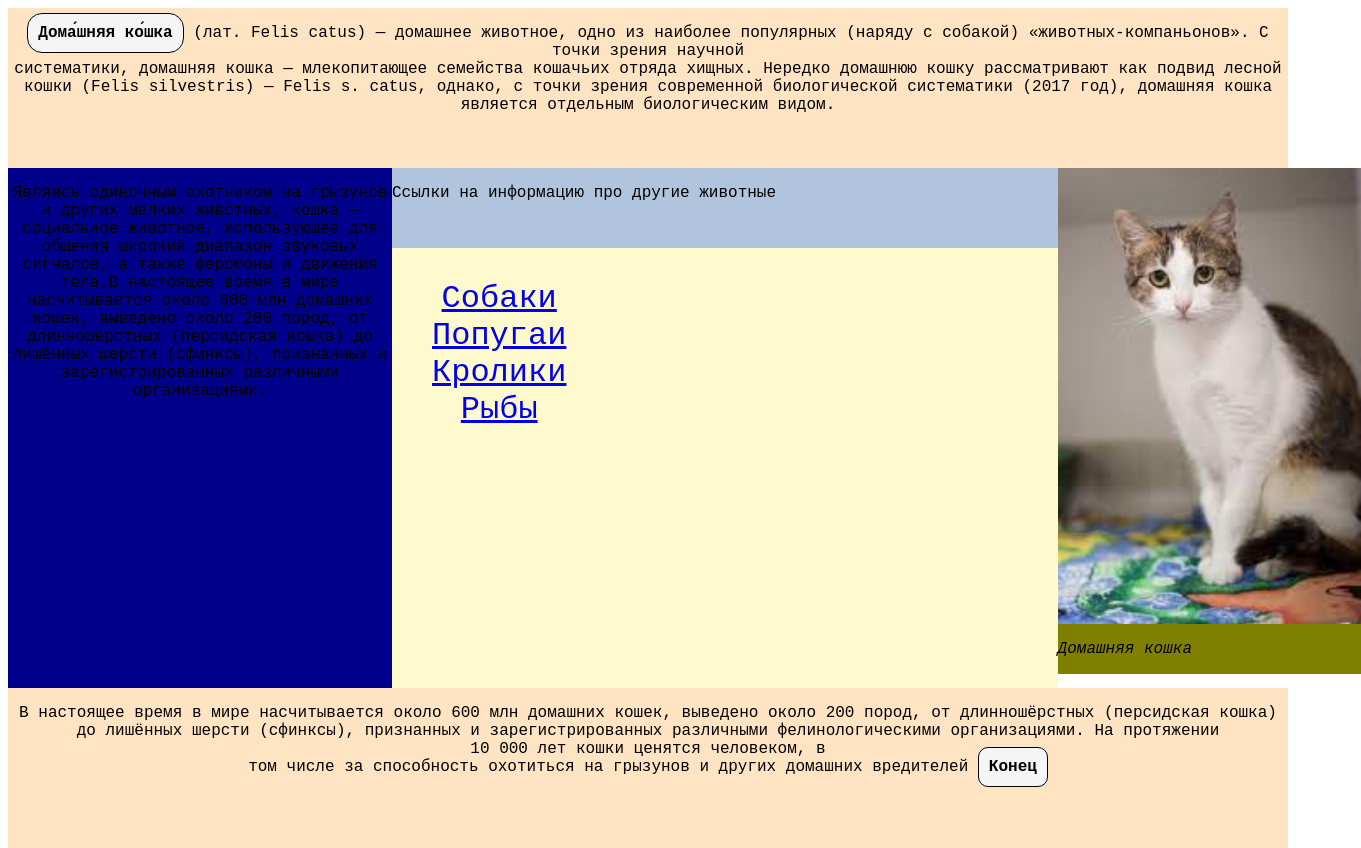
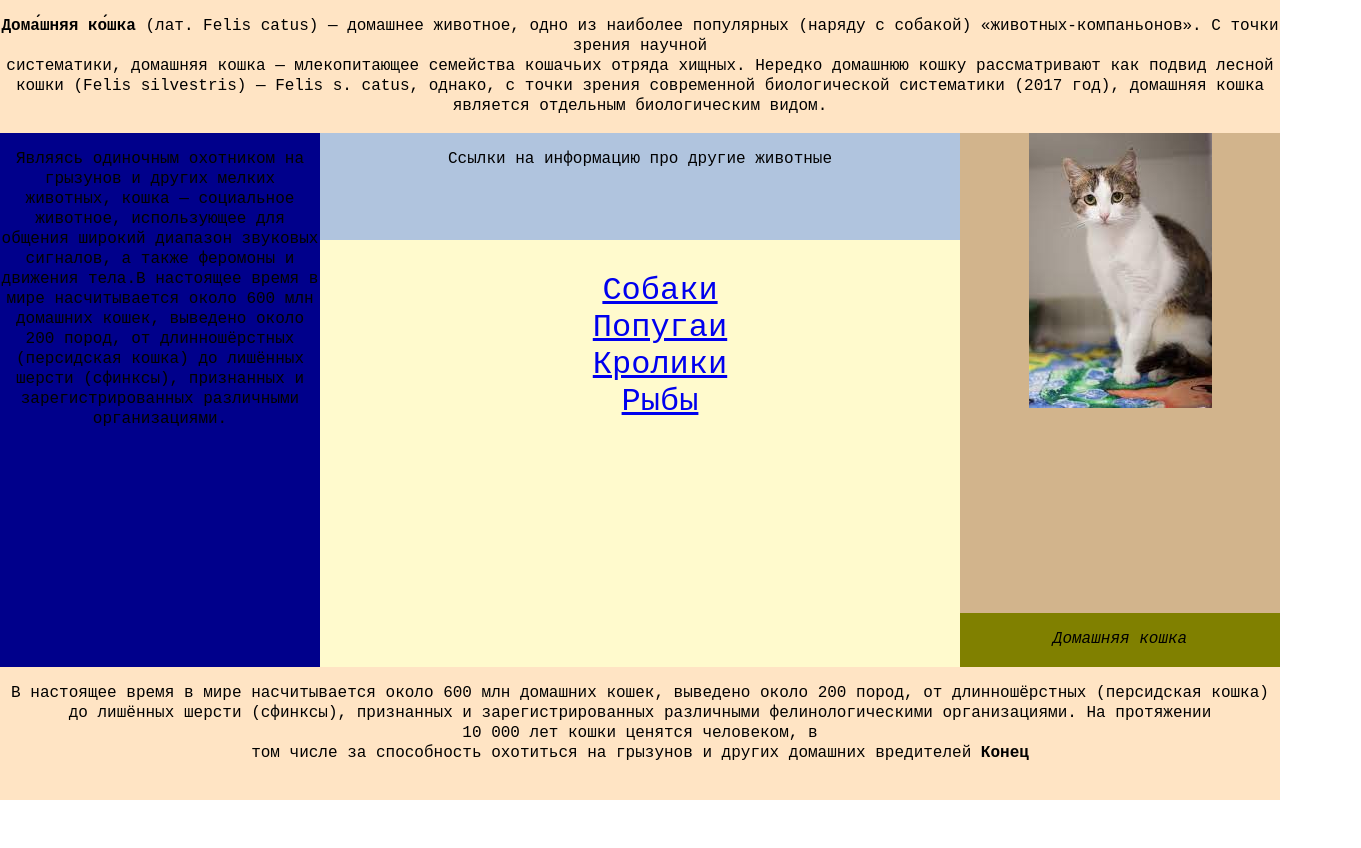
Before and after one commit to Tatianka-hk/web-lab1, a plain HTML site: page index.html in a window 1280 px wide. Shown: the whole page, 1361 px wide, since content can reach past the window. After the commit the page ends 800 px from the top, so only its background shows below. Drawn offline with Linux system fonts and the light colour scheme.

Commit message:
Update try3.css

```diff
--- a/try3.css
+++ b/try3.css
@@ -1,81 +1,68 @@
+body {
+  margin: 0;
+}
+
+p {
+    line-height: 20px;
+}
+
 .body {
-    width: 100vw;
   height: 100vh;
-    font-family: "Roboto Mono", monospace;
+  display: grid;
+
+  grid-template-rows: 0.5fr 2fr 0.5fr;
+  font-family: "Roboto Mono", monospace; /*шрифт*/
 
 }
-.X{
-    padding: 10px;
-  border: 1px solid black;
-  border-radius: 15px;
-  background-color: whitesmoke;
+.body2 {
+  grid-template-columns: 0.5fr 1fr 0.5fr;
+
+  display: grid;
+  grid-area: "block2 body3 body4";
 }
-.body2{
-    width: 100vw;
-    height: 65vh;
-    grid-template-columns: 0.6fr 2fr 1fr;
-    grid-template-rows: 0.6fr 2fr 1fr;
-    display: grid;
-    grid-area:'block2 body3 body4';
-}
-.block1{
-    width: 100vw;
-    height: 20vh;
+.body1 {
   text-align: center;
-    display: flex;
   background-color: bisque;
 }
-.block2{
-    /*;
-    height: 60vh;*/
-    width: 30vw;
+.block2 {
   text-align: center;
-    display: flex;
   background-color: darkblue;
 }
 
-.block3{
-    height: 10vh;
+.block3 {
   text-align: center;
-    display: flex;
-    background-color:lightsteelblue;
+  background-color: lightsteelblue;
 }
-.block4{
-   /* width: 30vw;
-    height: 40vh;*/
-    height: 57vh;
+.block4 {
   text-align: center;
-    display: flex;
   background-color: tan;
 }
-.block5{
-    height: 55vh;
-
-    display: flex;
+.block5 {
   text-align: center;
-    background-color:lemonchiffon;
+  background-color: lemonchiffon;
   font-size: xx-large;
 }
-.block6{
-   /*
-    height: 10vh;*/
+.block6 {
+  text-align: center;
+  background-color: olive;
+}
+.body3 {
+  height: 100%;
+  display: grid;
+  grid-template-rows: 20% 80%;
+}
 
-    display:flex;
+.body4 {
+  display: grid;
+  grid-template-rows: 90% 10%;
+}
+.body5 {
   text-align: center;
-    background-color:olive;
+  background-color: bisque;
 }
-.body3{
-    width: 52vw;
-}
-.block7{
-    width: 100vw;
-    height: 20vh;
-    text-align: center;
-    display: flex;
-    background-color:bisque;
-}
-.Y{
-    padding: 10px;
+strong {
+  padding: 5px;
+  margin: 3px;
   border: 1px solid black;
   border-radius: 10px;
   background-color: whitesmoke;
```
Lines whose indentation alone changed are shown as unchanged.
